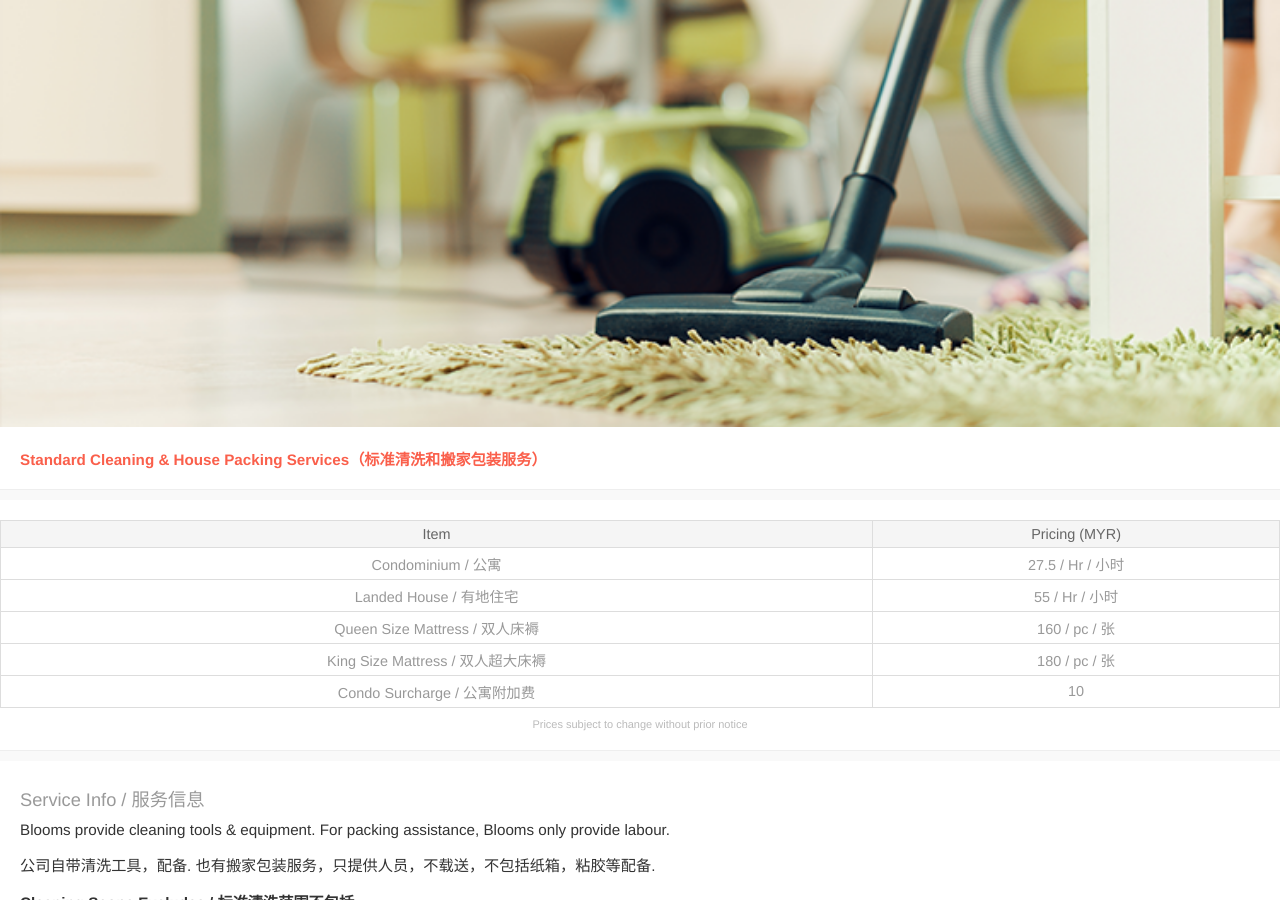
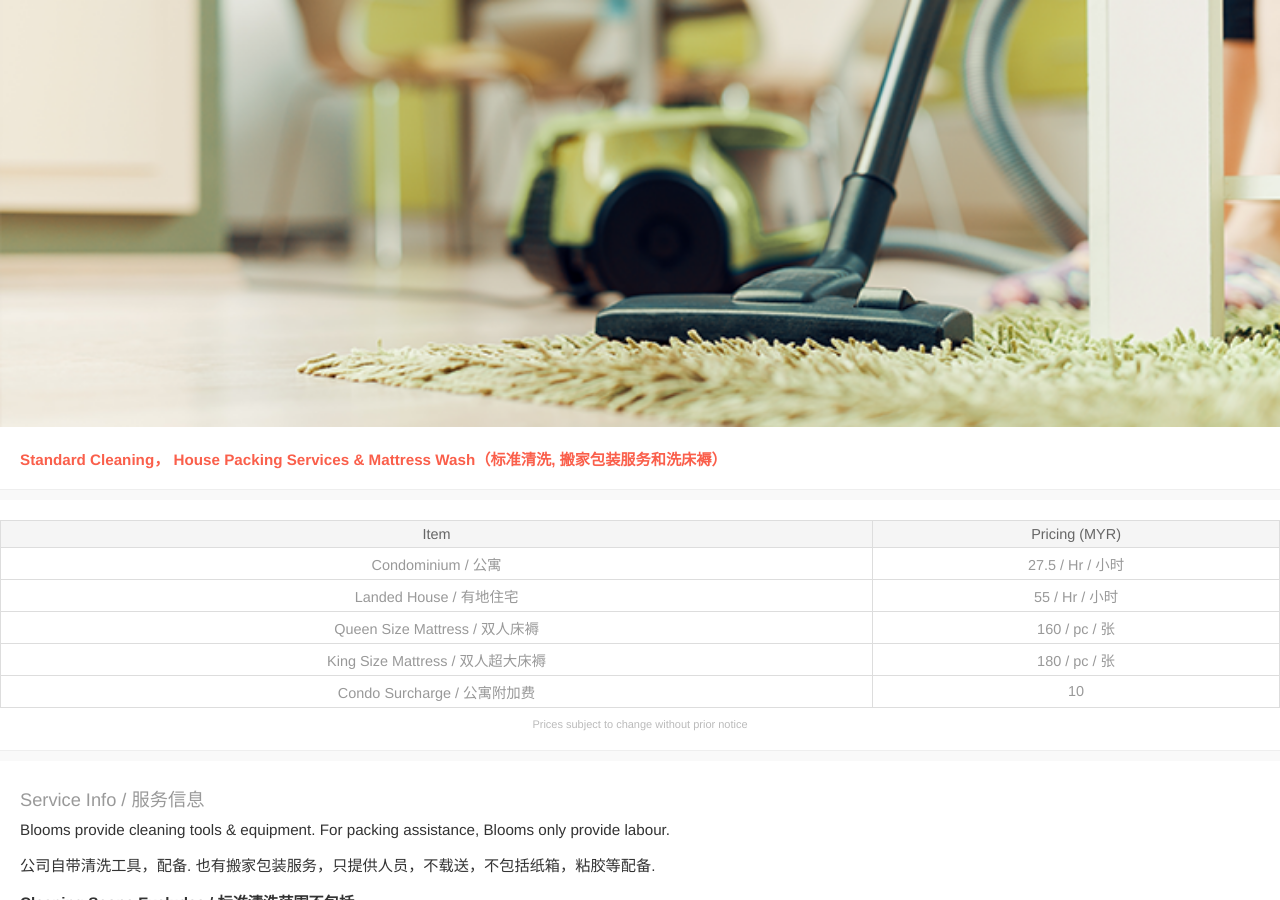
Before and after one commit to blooms-singapore/pages, a Jekyll site: the page built from en/services/myr/cleaning-standard.html, in a window 1280 px wide and 900 px high. Built offline with Jekyll 4.4.1, drawn with Linux system fonts in a browser that asks for light colours.

Commit message:
Update cleaning-standard.html

```diff
--- a/en/services/myr/cleaning-standard.html
+++ b/en/services/myr/cleaning-standard.html
@@ -1,5 +1,5 @@
 ---
-subtitle: Standard Cleaning & House Packing Services（标准清洗和搬家包装服务）
+subtitle: Standard Cleaning， House Packing Services & Mattress Wash（标准清洗, 搬家包装服务和洗床褥）
 layout: service
 ---
 
```
